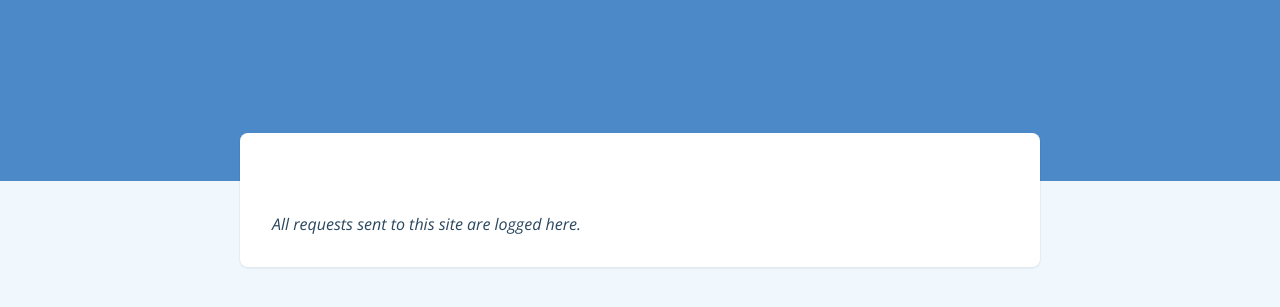
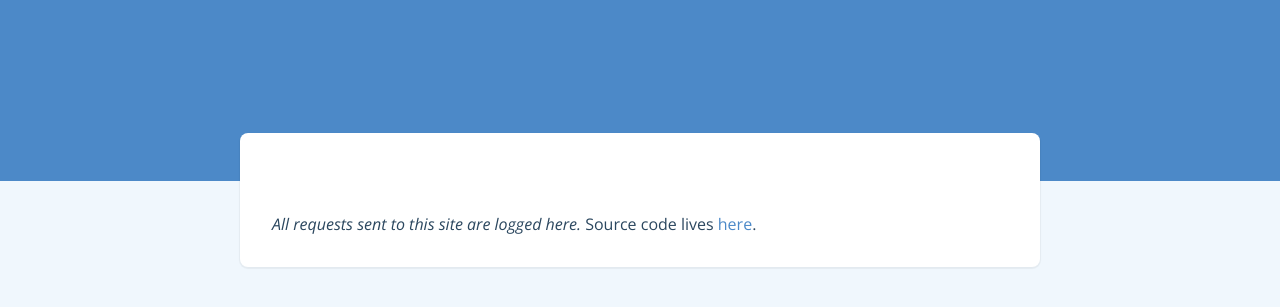
Before and after one commit to Skelmis/Blurp, a Python web app: template home/templates/home.html.jinja in a window 1280 px wide. Shown: the top 307 px of the page. Run offline with Jinja, Linux system fonts and the light colour scheme; the template is opened without the code that fills it, so the values that code supplies are empty.

Commit message:
doc: add links to source code and some example usages

```diff
--- a/home/templates/home.html.jinja
+++ b/home/templates/home.html.jinja
@@ -12,6 +12,6 @@
             {% endfor %}
         </ul>
         </section>
-        <i>All requests sent to this site are logged here.</i>
+        <i>All requests sent to this site are logged here.</i> Source code lives <a href="https://github.com/Skelmis/Blurp">here</a>.
     </div>
 {% endblock content %}
```
Also changed, not shown: README.md, images/img.png (added), images/img_1.png (added).
